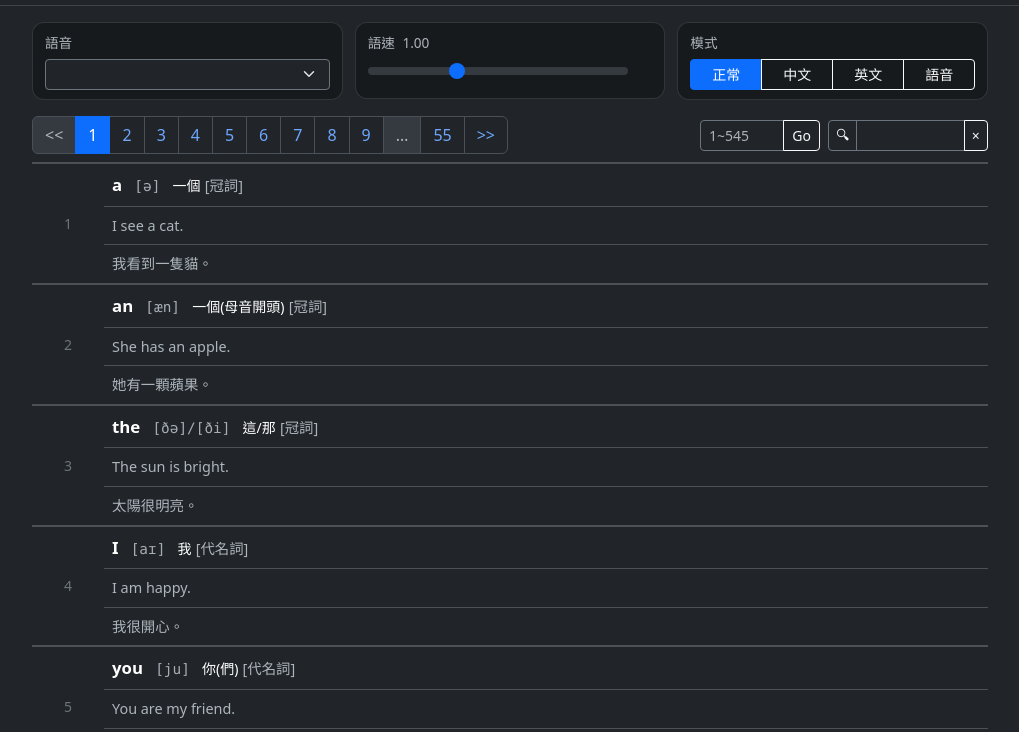
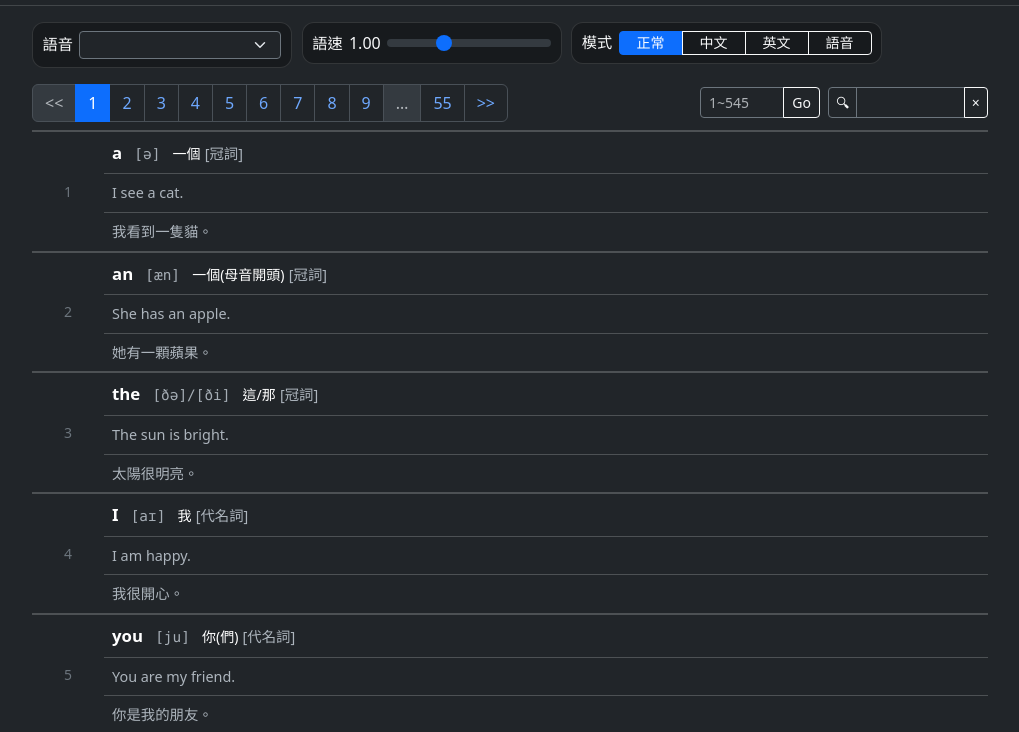
Before and after one commit to bwm0822/study, a plain HTML site: page voca.html in a window 1280 px wide. Shown: the part 45-777 px from the top of the page, without its empty margins (130-1149 px from the left). Drawn offline with nearby package versions, Linux system fonts and the light colour scheme.

Commit message:
Update voca.html

```diff
--- a/voca.html
+++ b/voca.html
@@ -63,17 +63,77 @@
     .search-wrap .input-group-text{ padding:.2rem .45rem; font-size:.85rem; }
     #searchClear{ padding:.2rem .45rem; }
 
-    /* ➕ 控制列三等分（語音選擇 / 語速 / 模式） */
-    .ctl-row{display:flex; flex-wrap:wrap; gap:.75rem;}
-    .ctl-third{flex:1 1 0; min-width:260px}
-    .ctl-card{background:#171a1d; border:1px solid rgba(255,255,255,.12); border-radius:.75rem; padding:.6rem .75rem;}
-    .ctl-title{font-size:.85rem; color:#adb5bd; margin-bottom:.35rem}
+    /* ➕ 控制列：語音 / 語速 / 模式 永遠同一列（窄螢幕橫向捲動） */
+    .ctl-row{
+      display:flex;
+      flex-wrap:nowrap;             /* 不換行 */
+      gap:.75rem;
+      overflow-x:auto;              /* 小螢幕可左右滑動 */
+      -webkit-overflow-scrolling:touch;
+      scrollbar-width:thin;
+    }
+    .ctl-third{
+      flex:0 0 auto;                /* 不壓縮、不自動換行 */
+      min-width:260px;
+    }
+    .ctl-card{
+      background:#171a1d; border:1px solid rgba(255,255,255,.12);
+      border-radius:.75rem; padding:.6rem .75rem;
+      white-space:nowrap;           /* 卡片內容也不換行 */
+    }
 
-    /* 模式按鈕群 */
-    .mode-btns .btn{min-width:4.5rem}
+    /* 新增：標籤與控制同一行 */
+    .ctl-inline{
+      display:flex;
+      align-items:center;
+      gap:.5rem;
+      white-space:nowrap;
+    }
+    .ctl-inline label{
+      margin:0;
+      font-size:.95rem;
+      color:#f8f9fa; /* 標籤用白色 */
+    }
+
+    /* 模式按鈕群不換行 */
+    .mode-btns{flex-wrap:nowrap;}
+    .mode-btns .btn{min-width:4.5rem; white-space:nowrap}
 
     /* 詳細模式中的例句行距小些 */
     .ex-line{line-height:1.35}
+
+
+
+    /* === 尺寸微縮版 === */
+
+    /* 語音下拉：縮小固定寬度，不吃滿 */
+    .ctl-inline select#selEn.form-select {
+      width: 100%;          /* ← 原本會 100% 寬，改為固定 */
+      min-width: 140px;
+      padding-top: .15rem;
+      padding-bottom: .15rem;
+    }
+
+    /* 語速拉桿：縮短 */
+    .range-inline{
+      width: 100%;          /* ← 原 260px */
+      min-width: 120px;
+    }
+
+    /* 模式按鈕：變窄一點 */
+    .mode-btns .btn{
+      min-width: 4.0rem;     /* ← 原 4.5rem */
+      padding: .2rem .5rem;  /* 較緊湊 */
+      line-height: 1.1;
+    }
+
+    /* 卡片內行高更緊湊些（可選） */
+    .ctl-card{ padding:.5rem .6rem; }
+    .ctl-inline{ gap: .4rem; }
+
+    /* 讓窄螢幕仍可橫向捲動（保留原本行為） */
+    .ctl-row{ gap: .6rem; }
+
   </style>
 </head>
 <body>
@@ -92,31 +152,40 @@
   </nav>
 
   <main class="container container-narrow my-3">
-    <!-- ✅ 控制列：語音選擇 / 語速 / 模式（各 1/3） -->
+    <!-- ✅ 控制列：語音選擇 / 語速 / 模式（同一列，窄螢幕可橫向捲動） -->
     <div class="ctl-row mb-3">
-      <!-- 語音選擇 -->
+      <!-- 語音（語音[下拉選單] 同一行） -->
       <div class="ctl-third">
         <div class="ctl-card">
-          <div class="ctl-title">語音</div>
+          <div class="ctl-inline">
+            <label for="selEn">語音</label>
             <select id="selEn" class="form-select form-select-sm bg-dark text-light border-secondary"></select>
           </div>
         </div>
-      <!-- 語速 -->
+      </div>
+
+      <!-- 語速（語速[數值][拉桿] 同一行） -->
       <div class="ctl-third">
         <div class="ctl-card">
-          <div class="ctl-title">語速 <span id="rateVal" class="ms-1">1.00</span></div>
+          <div class="ctl-inline">
+            <label for="rate">語速</label>
+            <span id="rateVal">1.00</span>
             <input id="rate" type="range" class="form-range range-inline" min="0.5" max="2.0" step="0.05" value="1.00">
           </div>
         </div>
-      <!-- 模式 -->
+      </div>
+
+      <!-- 模式（模式[按鈕群] 同一行） -->
       <div class="ctl-third">
         <div class="ctl-card">
-          <div class="ctl-title">模式</div>
+          <div class="ctl-inline">
+            <label>模式</label>
             <div class="btn-group mode-btns" role="group" aria-label="modes">
               <button class="btn btn-primary btn-sm" data-mode="normal">正常</button>
               <button class="btn btn-outline-light btn-sm" data-mode="zh">中文</button>
               <button class="btn btn-outline-light btn-sm" data-mode="en">英文</button>
               <button class="btn btn-outline-light btn-sm" data-mode="voice">語音</button>
+            </div>
           </div>
         </div>
       </div>
@@ -356,14 +425,13 @@
       const pageJump = document.getElementById('pageJump');
       const pageGo = document.getElementById('pageGo');
       if (pageJump) {
-        // ⚠️ 不再把 max 設為頁數（使用 loadData 設定的編號上下限）
+        // 以 loadData 設定的「編號上下限」為準
         const go = () => {
           const minIdx = parseInt(pageJump.min, 10);
           const maxIdx = parseInt(pageJump.max, 10);
           const idxVal = parseInt((pageJump.value || '').trim(), 10);
           if (Number.isNaN(idxVal)) return;
 
-          // 邊界檢查：確保在編號上下限內
           if ((Number.isFinite(minIdx) && idxVal < minIdx) ||
               (Number.isFinite(maxIdx) && idxVal > maxIdx)) {
             pageJump.classList.add('is-invalid');
@@ -371,7 +439,6 @@
             return;
           }
 
-          // 依編號定位
           const targetIndex = rows.findIndex(r => String(r.idx) === String(idxVal));
           if (targetIndex >= 0) {
             const page = Math.floor(targetIndex / pageSize) + 1;
```
Lines whose indentation alone changed are shown as unchanged.
